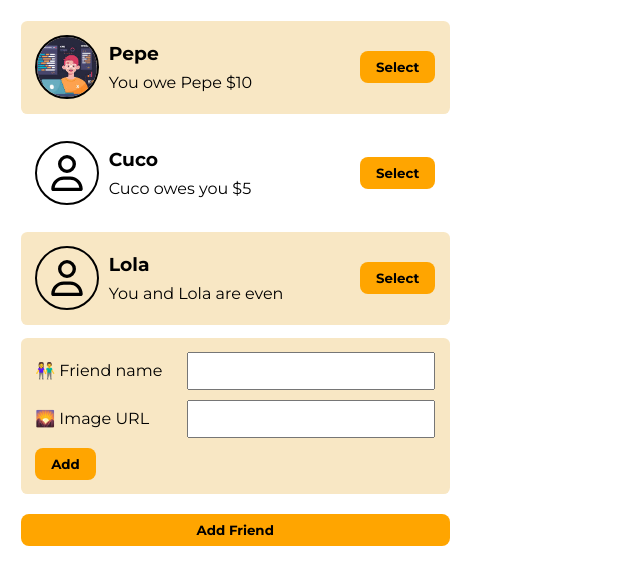
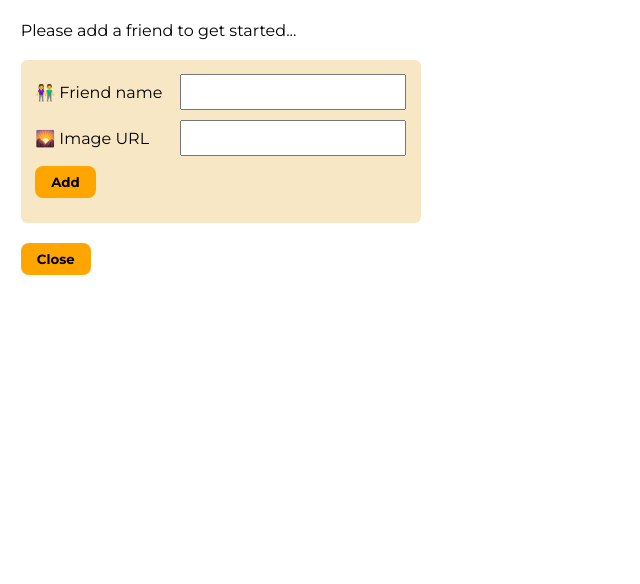
Before and after one commit to ivangil18/eat-n-split, a React (Create React App) app: page / in a window 1280 px wide. Both pictures are taken after a click on the button "Add Friend". Shown: the top 584 px of the page, without its empty margins (0-640 px from the left). Built offline with nearby package versions, Linux system fonts and the light colour scheme.

Commit message:
Friends components communication implemented

```diff
--- a/src/components/App.css
+++ b/src/components/App.css
@@ -1,12 +1,17 @@
 @import url("https://fonts.googleapis.com/css2?family=Montserrat:wght@400;600;700&display=swap");
 * {
   margin: 0;
+  padding: 0;
   font-family: "Montserrat", sans-serif;
 }
 
 .friends {
+  margin: 1.3em;
+  width: 25em;
+}
+
+.friends-list {
   display: grid;
-  padding: 1.3em;
 }
 
 .info,
@@ -16,14 +21,10 @@
   gap: 0.6em;
 }
 
-ul {
-  width: 25em;
-}
-
 .friendItem {
   margin-bottom: 0.8em;
   padding: 0.9em;
-  width: 25em;
+
   border-radius: 0.4em;
   justify-content: space-between;
 }
@@ -53,14 +54,13 @@ ul {
 ul li:nth-child(odd) {
   background-color: #f8e7c4;
 }
-h3 {
+h4 {
   margin-bottom: 8px;
 }
 
 .addForm {
   background-color: #f8e7c4;
   padding: 0.9em;
-  width: 25em;
   border-radius: 0.4em;
   margin-bottom: 20px;
 }
@@ -68,7 +68,6 @@ h3 {
 input {
   width: 60%;
   height: 2.4em;
-  /* margin-bottom: 20px; */
 }
 
 .addForm div {
@@ -76,7 +75,6 @@ input {
   justify-content: space-between;
   align-items: center;
   margin-bottom: 10px;
-  /* position: relative; */
 }
 
 .btn {
@@ -85,4 +83,9 @@ input {
   border: 0;
   background-color: orange;
   border-radius: 0.6em;
+  cursor: pointer;
 }
+
+.msg {
+  margin-bottom: 20px;
+}
--- a/src/components/App.js
+++ b/src/components/App.js
@@ -1,72 +1,10 @@
 import "./App.css";
-import { FontAwesomeIcon } from "@fortawesome/react-fontawesome";
-import { faUser } from "@fortawesome/free-regular-svg-icons";
-
-const friends = [
-  {
-    id: 1,
-    avatar: "./avatars/friend1.jpeg",
-    name: "Pepe",
-    history: "You owe Pepe $10",
-  },
-  { id: 2, avatar: "", name: "Cuco", history: "Cuco owes you $5" },
-  { id: 3, avatar: "", name: "Lola", history: "You and Lola are even" },
-];
+import Friends from "./Friends/Friends";
 
 export default function App() {
-  return <FriendList data={friends} />;
-}
-
-function FriendList({ data }) {
   return (
-    <ul className="friends">
-      {data.map((friend) => (
-        <Friend friend={friend} key={friend.id} />
-      ))}
-      <AddFriend />
-      <Button>Add Friend</Button>
-    </ul>
+    <div>
+      <Friends />
+    </div>
   );
 }
-
-function Friend({ friend }) {
-  return (
-    <li className="friendItem">
-      <div className="info">
-        <div className="avatar-image">
-          {friend.avatar ? (
-            <img src={friend.avatar} alt={friend.name}></img>
-          ) : (
-            <FontAwesomeIcon className="icon" icon={faUser} />
-          )}
-        </div>
-
-        <div>
-          <h3>{friend.name}</h3>
-          <p>{friend.history}</p>
-        </div>
-      </div>
-      <Button className="btn-end">Select</Button>
-    </li>
-  );
-}
-
-function AddFriend() {
-  return (
-    <form className="addForm">
-      <div>
-        <lable>👫 Friend name</lable>
-        <input type="text"></input>
-      </div>
-      <div>
-        <lable>🌄 Image URL</lable>
-        <input type="text"></input>
-      </div>
-      <Button>Add</Button>
-    </form>
-  );
-}
-
-function Button({ children }) {
-  return <button className="btn">{children}</button>;
-}
--- /dev/null
+++ b/src/components/Button.js
@@ -0,0 +1,7 @@
+export default function Button({ onClick, children }) {
+  return (
+    <button className="btn" onClick={onClick}>
+      {children}
+    </button>
+  );
+}
--- /dev/null
+++ b/src/components/Friends/AddFriend.js
@@ -0,0 +1,50 @@
+import { useState } from "react";
+import Button from "../Button";
+
+export default function AddFriend({ onSetFriend, onToggleIsAddFriendOpen }) {
+  const [friendName, setFriendName] = useState("");
+  const [imgUrl, setImgUrl] = useState("");
+
+  function handleSubmit(e) {
+    e.preventDefault();
+
+    if (friendName === "") return;
+    const newFriend = {
+      id: Date.now(),
+      friendName,
+      imgUrl,
+      history: `You and ${friendName} are even`,
+    };
+
+    onSetFriend(newFriend);
+    setFriendName("");
+    setImgUrl("");
+    onToggleIsAddFriendOpen();
+  }
+
+  return (
+    <form className="addForm" onSubmit={handleSubmit}>
+      <div>
+        <label htmlFor="name">👫 Friend name</label>
+        <input
+          type="text"
+          value={friendName}
+          id="name"
+          onChange={(e) => setFriendName(e.target.value)}
+        ></input>
+      </div>
+      <div>
+        <label htmlFor="url">🌄 Image URL</label>
+        <input
+          type="text"
+          id="url"
+          value={imgUrl}
+          onChange={(e) => setImgUrl(e.target.value)}
+        ></input>
+      </div>
+      <div className="action">
+        <Button className="btn-end">Add</Button>
+      </div>
+    </form>
+  );
+}
--- /dev/null
+++ b/src/components/Friends/Friend.js
@@ -0,0 +1,25 @@
+import { FontAwesomeIcon } from "@fortawesome/react-fontawesome";
+import { faUser } from "@fortawesome/free-regular-svg-icons";
+import Button from "../Button";
+
+export default function Friend({ friend }) {
+  return (
+    <li className="friendItem">
+      <div className="info">
+        <div className="avatar-image">
+          {friend.imgUrl ? (
+            <img src={friend.imgUrl} alt={friend.friendName}></img>
+          ) : (
+            <FontAwesomeIcon className="icon" icon={faUser} />
+          )}
+        </div>
+
+        <div>
+          <h4>{friend.friendName}</h4>
+          <p>{friend.history}</p>
+        </div>
+      </div>
+      <Button className="btn-end">Select</Button>
+    </li>
+  );
+}
--- /dev/null
+++ b/src/components/Friends/FriendList.js
@@ -0,0 +1,13 @@
+import Friend from "./Friend";
+
+export default function FriendList({ data }) {
+  return (
+    <div>
+      <ul className="friends-list">
+        {data.map((friend) => (
+          <Friend friend={friend} key={friend.id} />
+        ))}
+      </ul>
+    </div>
+  );
+}
--- /dev/null
+++ b/src/components/Friends/Friends.js
@@ -0,0 +1,36 @@
+import { useState } from "react";
+import Button from "../Button";
+import AddFriend from "./AddFriend";
+import FriendList from "./FriendList";
+
+export default function Friends() {
+  const [friends, setFriends] = useState([]);
+  const [isAddFriendOpen, seAddFriendOpen] = useState(false);
+
+  function handleSetFriends(newFriend) {
+    console.log(newFriend);
+    setFriends((friends) => [...friends, newFriend]);
+  }
+
+  function handleIsAddFriendOpen() {
+    seAddFriendOpen(() => !isAddFriendOpen);
+  }
+
+  return (
+    <div className="friends">
+      {friends.length === 0 && (
+        <p className="msg">Please add a friend to get started...</p>
+      )}
+      <FriendList data={friends} onSetFriend={handleSetFriends} />
+      {isAddFriendOpen && (
+        <AddFriend
+          onSetFriend={handleSetFriends}
+          onToggleIsAddFriendOpen={handleIsAddFriendOpen}
+        />
+      )}
+      <Button onClick={handleIsAddFriendOpen}>
+        {isAddFriendOpen ? "Close" : "Add Friend"}
+      </Button>
+    </div>
+  );
+}
```
